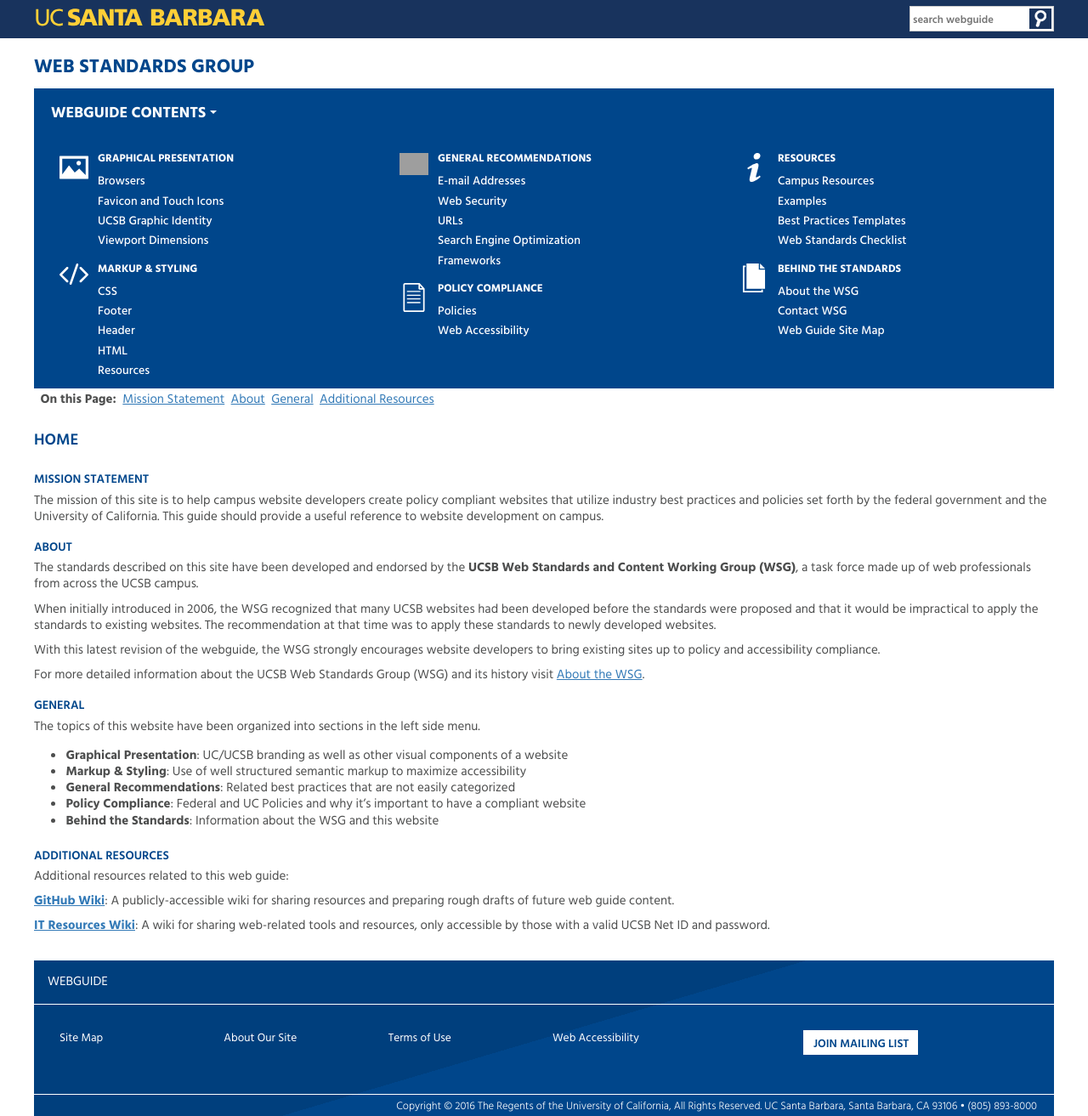
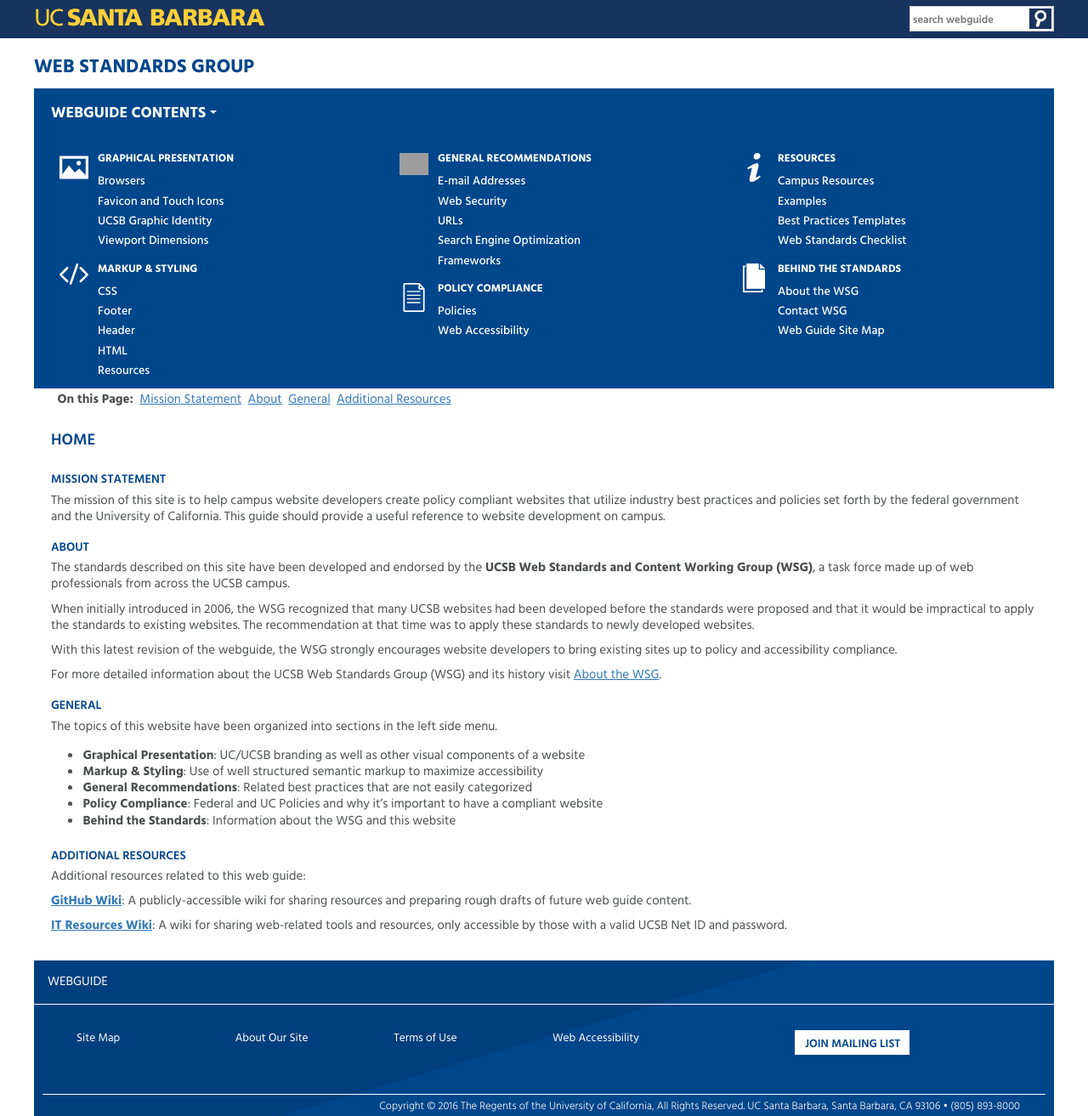
Before and after one commit to ucsb/webguide, a Jekyll site: the page built from index.md, in a window 1280 px wide and 1313 px high. Shown: the whole window at 85% size. Built offline with Jekyll 4.4.1, drawn with Linux system fonts in a browser that asks for light colours; grey boxes are pictures that could not be loaded.

Commit message:
Added padding to main content area

```diff
--- a/style/main.scss
+++ b/style/main.scss
@@ -862,8 +862,8 @@
 }
 
 .row {
-    margin-right: -10px;
-    margin-left: -10px
+    margin-right: 10px;
+    margin-left: 10px
 }
 
 .col-xs-1,
```
Also changed, not shown: style/main.min.css.
